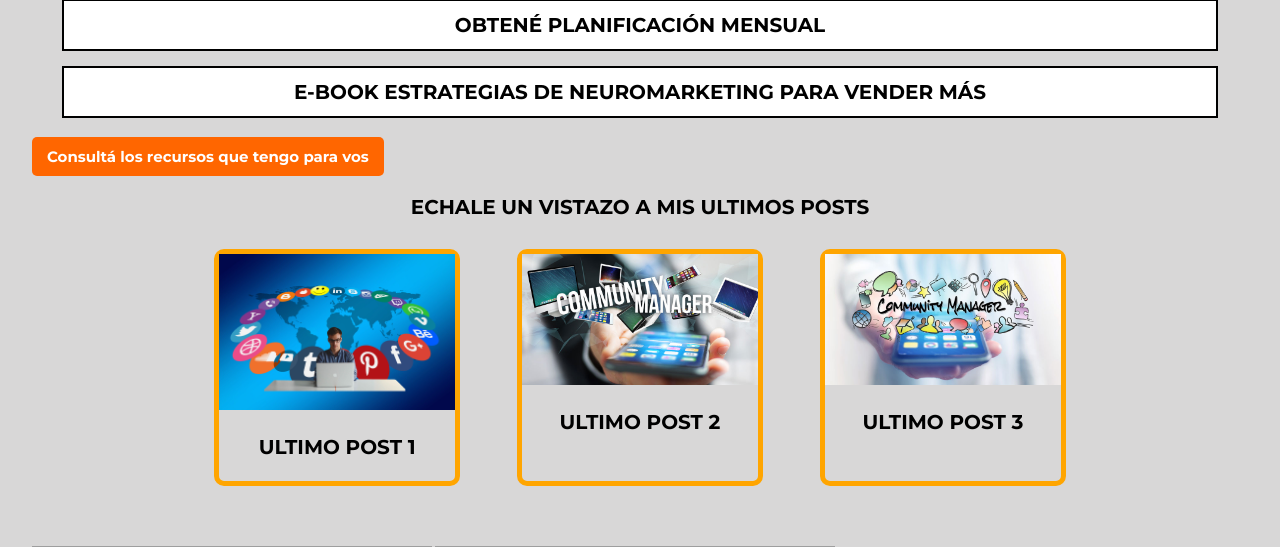
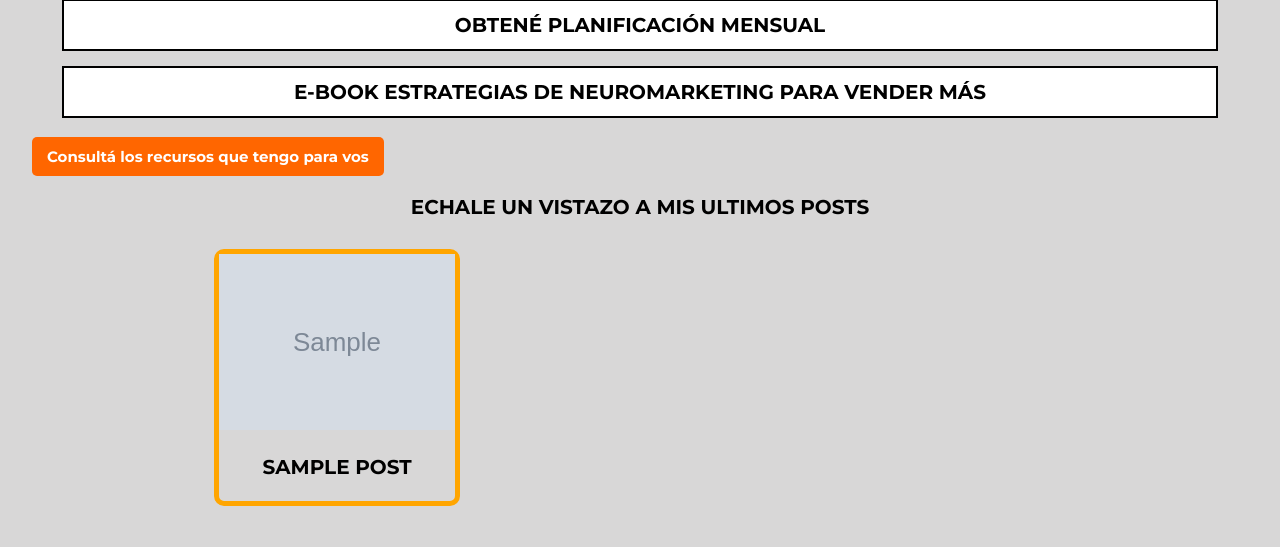
Before and after one commit to Cristian-Estevez/Nomade-Digital, a Django app: page / in a window 1280 px wide. Shown: the part 1443-1990 px from the top of the page. Run offline with Django 3.2, Linux system fonts and the light colour scheme; tables that the repository leaves empty hold one stand-in row (values such as "Sample post"); grey boxes marked "Sample" are stand-in pictures; some libraries are stand-ins or nearby versions; grey boxes are pictures that could not be loaded.

Commit message:
3 posts mas recientes se muestran en index, sus imagenes son links al detalle del post. cuando el admin esta logueado no se muestra el form para publicar comentarios en el detalle del post

```diff
--- a/nomade_digital/blog/templates/blog/detalle_post.html
+++ b/nomade_digital/blog/templates/blog/detalle_post.html
@@ -58,6 +58,7 @@
     </div>
 
     <!-- agregar Comentarios                 ---------------------------------->
+    {% if not user.is_authenticated %}
     <div class="contenedor">
 
 
@@ -91,7 +92,7 @@
 
         {% endif %}
     </div>
-
+    {% endif %}
     <!-- Comentarios        Publicados         ---------------------------------->
 
 <div class="contenedor">
--- a/nomade_digital/index/templates/index/index.html
+++ b/nomade_digital/index/templates/index/index.html
@@ -189,18 +189,16 @@
         <h2 style="text-align: center;">Echale un vistazo a mis ultimos posts</h2>
 
         <div class="ultimos-posts">
-            <div class="ultimo-post">
-                <a href=""><img src="{% static 'index/img/community1.jpg' %}" alt=""></a>
-                <h3>Ultimo post 1</h3>
-            </div>
-            <div class="ultimo-post">
-                <a href=""><img src="{% static 'index/img/community2.jpg' %}" alt=""></a>
-                <h3>Ultimo post 2</h3>
-            </div>
-            <div class="ultimo-post">
-                <a href="#"><img src="{% static 'index/img/community3.jpg' %}" alt=""></a>
-                <h3>Ultimo post 3</h3>
-            </div>
+
+            {% for post in posts %}
+                <div class="ultimo-post">
+                    {% if post.imagen %}
+                    <a href="{% url 'blog:detalle_post' pk=post.pk %}"><img src="{{ post.imagen.url }}" alt=""></a>
+                    {% endif %}
+                    <h3>{{post.titulo}}</h3>
+                </div>
+
+            {% endfor %}
         </div>
 
     </section>
--- a/nomade_digital/index/views.py
+++ b/nomade_digital/index/views.py
@@ -10,7 +10,7 @@ from .models import Consulta
 def index(request):
 
 
-    posts = Post.objects.all().order_by("-publicado")[:5]
+    posts = Post.objects.all().order_by("-publicado")[:3]
 
 
     if request.method == 'POST':
--- a/nomade_digital/recursos/templates/recursos/detalle_recursos.html
+++ b/nomade_digital/recursos/templates/recursos/detalle_recursos.html
@@ -73,8 +73,6 @@
             {% endif %}
         </div>
 
-<h1>{{ form.errors }}
-    {{ form.non_field_errors }}</h1>
 </body>
 
 {% endblock %}
```
